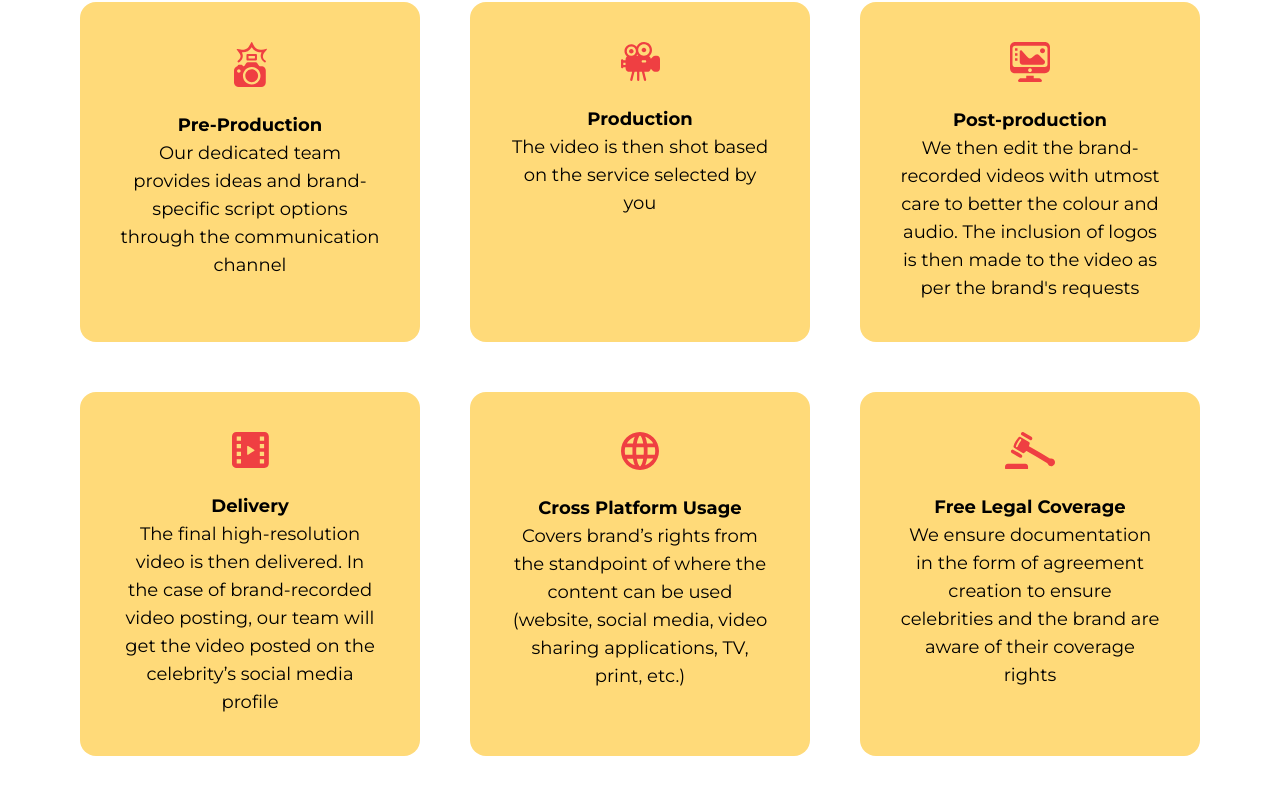
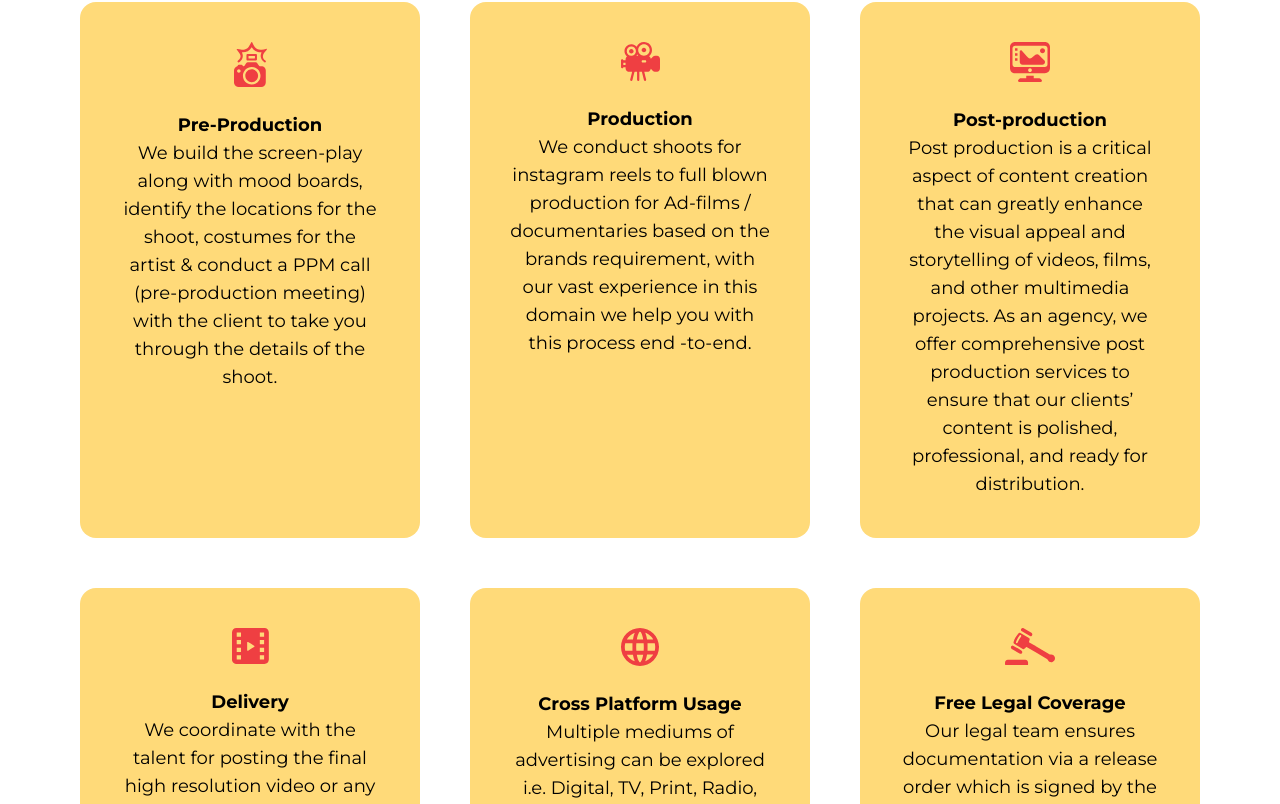
Before and after one commit to jusdy/socialAviator, a Next.js app: page /services in a window 1280 px wide. Shown: the part 1895-2699 px from the top of the page. Built offline with nearby package versions, Linux system fonts and the light colour scheme.

Commit message:
fix the video issue & SOP cards

```diff
--- a/src/components/ExpandingVideo.tsx
+++ b/src/components/ExpandingVideo.tsx
@@ -26,6 +26,7 @@ const ExpandingVideo = ({ video, text, description, setExpandedVideoText, setExp
 
   useEffect(() => {
     if (expanded && videoRef.current) {
+      videoRef.current.click();
       videoRef.current.play();
     } else if (!expanded && videoRef.current) {
       videoRef.current.pause();
@@ -47,6 +48,7 @@ const ExpandingVideo = ({ video, text, description, setExpandedVideoText, setExp
         style={{
           filter: expanded ? "grayscale(0%)" : "grayscale(100%)",
         }}
+        muted={true}
       >
         <source src={video + "#t=0.001"} type="video/mp4" />
       </video>
--- a/src/constants/index.ts
+++ b/src/constants/index.ts
@@ -99,7 +99,7 @@ export const expectation = [
     icon: "talent",
     subTitle: "Talent Selection",
     description:
-      "Choose from various categories of influencers & celebrities based on your budget, preferred reach, industry, etc.",
+      "Social Aviator helps you choose from a varied list of options based on your budget, preferred reach, industry, etc.",
   },
   // {
   //   icon: "venue",
@@ -111,24 +111,24 @@ export const expectation = [
     icon: "preprod",
     subTitle: "Pre-Production",
     description:
-      "Our dedicated team provides ideas and brand-specific script options through the communication channel",
+      "We build the screen-play along with mood boards, identify the locations for the shoot, costumes for the artist & conduct a PPM call (pre-production meeting) with the client to take you through the details of the shoot.",
   },
   {
     icon: "prod",
     subTitle: "Production",
-    description: "The video is then shot based on the service selected by you",
+    description: "We conduct shoots for instagram reels to full blown production for Ad-films / documentaries based on the brands requirement, with our vast experience in this domain we help you with this process end -to-end.",
   },
   {
     icon: "postprod",
     subTitle: "Post-production",
     description:
-      "We then edit the brand-recorded videos with utmost care to better the colour and audio. The inclusion of logos is then made to the video as per the brand's requests",
+      "Post production is a critical aspect of content creation that can greatly enhance the visual appeal and storytelling of videos, films, and other multimedia projects. As an agency, we offer comprehensive post production services to ensure that our clients’ content is polished, professional, and ready for distribution.",
   },
   {
     icon: "delivery",
     subTitle: "Delivery",
     description:
-      "The final high-resolution video is then delivered. In the case of brand-recorded video posting, our team will get the video posted on the celebrity’s social media profile",
+      "We coordinate with the talent for posting the final high resolution video or any other deliverables based on the requirement on their social media handles, the same output is also handed over to the client for further distribution based on the agreement with the talent.",
   },
   // {
   //   icon: "rep",
@@ -164,13 +164,13 @@ export const expectation = [
     icon: "cross",
     subTitle: "Cross Platform Usage",
     description:
-      "Covers brand’s rights from the standpoint of where the content can be used (website, social media, video sharing applications, TV, print, etc.)",
+      "Multiple mediums of advertising can be explored i.e. Digital, TV, Print, Radio, Outdoor, etc  basis the duration needed, we help you bargain a better deal from the talent based on your requirement.",
   },
   {
     icon: "legal",
     subTitle: "Free Legal Coverage",
     description:
-      "We ensure documentation in the form of agreement creation to ensure celebrities and the brand are aware of their coverage rights",
+      "Our legal team ensures documentation via a release order which is signed by the brand & the artist for being on the same page in regards to the campaign association.",
   },
   // {
   //   icon: "renewal",
--- a/src/pages/home/index.tsx
+++ b/src/pages/home/index.tsx
@@ -64,7 +64,11 @@ const HomePage = () => {
 
   const [time, setTime] = useState(0);
   useEffect(() => {
-    mainRef.current.click();
+    if (mainRef.current)
+    {
+      mainRef.current.click();
+      console.log("clicked");
+    }
     const id = setInterval(() => {
       setTime((prev) => prev + 1);
     }, 1000);
@@ -75,7 +79,7 @@ const HomePage = () => {
   }, [time]);
 
   return (
-    <div className="w-full relative font-Mont bg-white" tabIndex={-1} ref={mainRef}>
+    <div className="w-full relative font-Mont bg-white">
       <img
         alt="aviator footer"
         src="/assets/images/footer-top.png"
@@ -220,7 +224,7 @@ const HomePage = () => {
           Peek Into Our Creative Endeavours
         </p>
 
-        <div className="w-full 2xl:flex justify-center block overflow-auto">
+        <div className="w-full 2xl:flex justify-center block overflow-auto" ref={mainRef}>
           <div className="pt-6 flex gap-3 w-fit justify-center overflow-auto">
             {Array.from([
               "/assets/videos/01_Soha Ali Khan-new.mp4",
```
